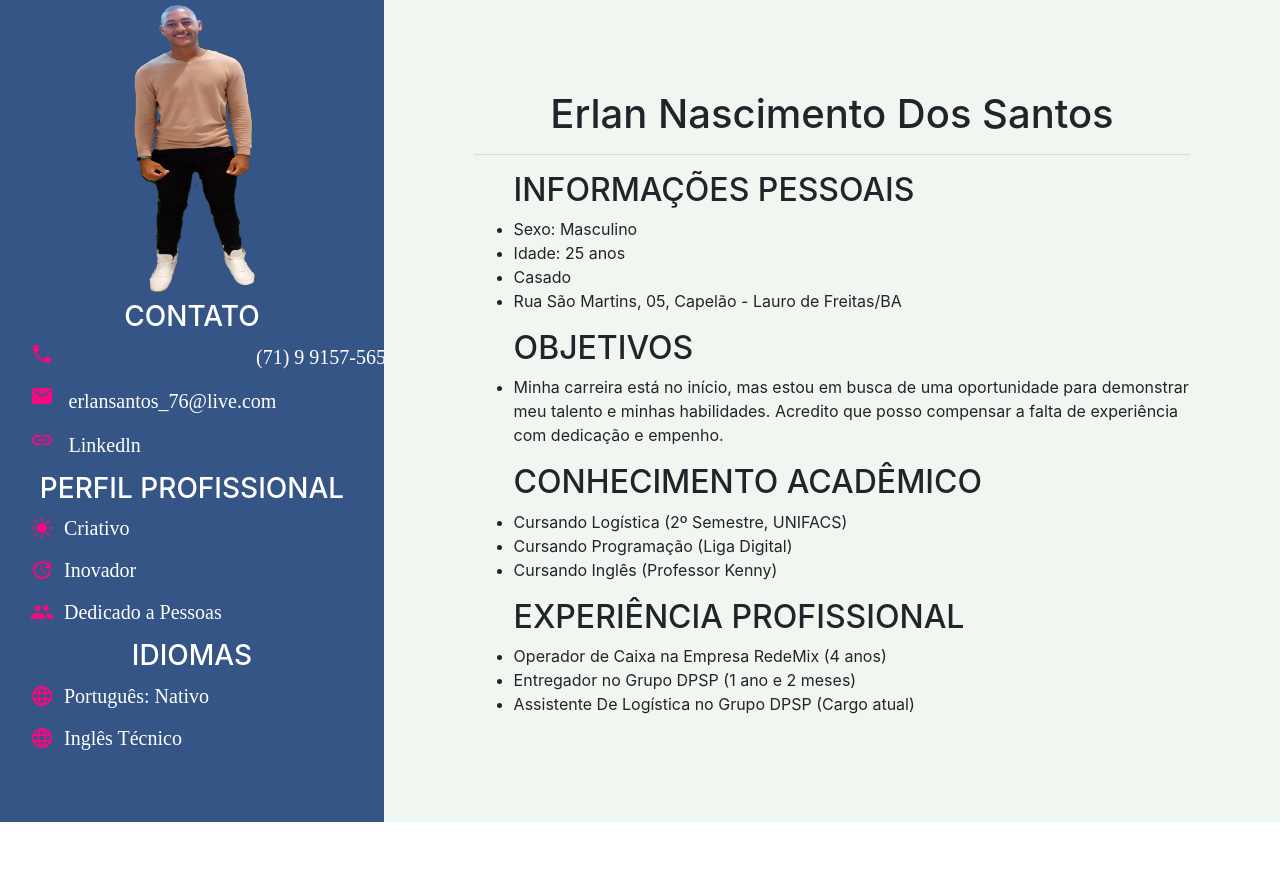
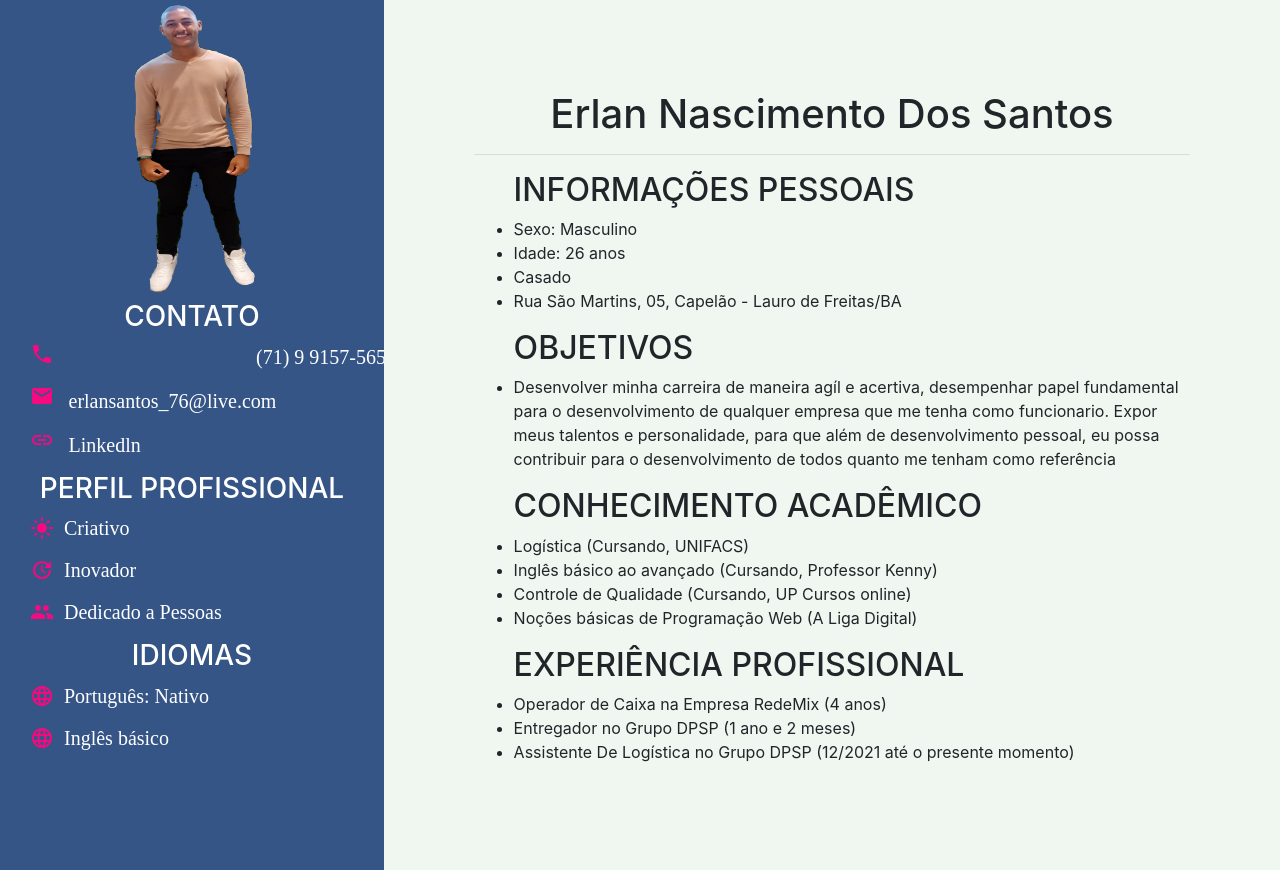
Before and after one commit to Sgtwy/first_project, a plain HTML site: page index.html in a window 1280 px wide. Before the commit the page ends 822 px from the top, so only its background shows below. Drawn offline with nearby package versions, Linux system fonts and the light colour scheme.

Commit message:
Update index.html

```diff
--- a/index.html
+++ b/index.html
@@ -100,7 +100,7 @@
 
                      <div Class="bloco_informacao">
                         <span class="material-icons">language</span>
-                        <span class="descricao">Inglês Técnico</span>
+                        <span class="descricao">Inglês básico</span>
                      </div>
 
 
@@ -132,7 +132,7 @@
 
                 <li>Sexo: Masculino</li>
 
-                <li>Idade: 25 anos</li>
+                <li>Idade: 26 anos</li>
 
                 <li>Casado</li>
 
@@ -145,8 +145,7 @@
          <section>
            <ul>
              <h2>Objetivos</h2>
-             <li>Minha carreira está no início, mas estou em busca de uma oportunidade para demonstrar meu talento e minhas habilidades.
-                 Acredito que posso compensar a falta de experiência com dedicação e empenho.</li>
+             <li>Desenvolver minha carreira de maneira agíl e acertiva, desempenhar papel fundamental para o desenvolvimento de qualquer empresa que me tenha como funcionario. Expor meus talentos e personalidade, para que além de desenvolvimento pessoal, eu possa contribuir para o desenvolvimento de todos quanto me tenham como referência</li>
               </ul>
 
 
@@ -156,11 +155,13 @@
             <ul>
                 <h2>Conhecimento Acadêmico</h2>
                 <li>
-                    Cursando Logística (2º Semestre, UNIFACS) </li>
-                    <li>
-                    Cursando Programação (Liga Digital)
+                     Logística (Cursando, UNIFACS) </li>
+
+                     <li> Inglês básico ao avançado (Cursando, Professor Kenny)</li>
+                <li> Controle de Qualidade (Cursando, UP Cursos online)
+                     <li> Noções básicas de Programação Web (A Liga Digital)
                 </li>
-                <li>Cursando Inglês (Professor Kenny)</li>
+
             </ul>
         </section>
         <section>
@@ -168,7 +169,7 @@
                 <h2>Experiência Profissional</h2>
                 <li>Operador de Caixa na Empresa RedeMix (4 anos)</li>
                 <li>Entregador no Grupo DPSP (1 ano e 2 meses)</li>
-                <li>Assistente De Logística no Grupo DPSP (Cargo atual)</li>
+                <li>Assistente De Logística no Grupo DPSP (12/2021 até o presente momento)</li>
             </ul>
             </section>
         </div>
```
